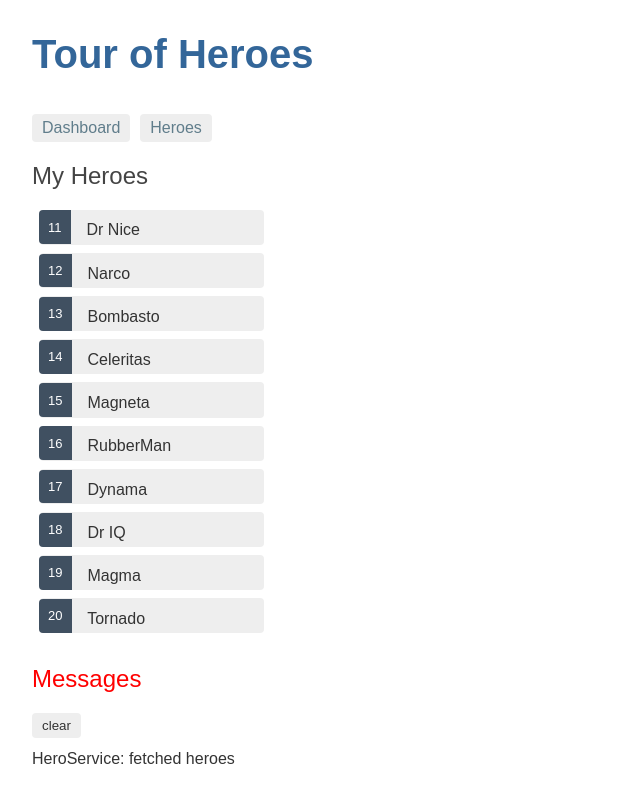
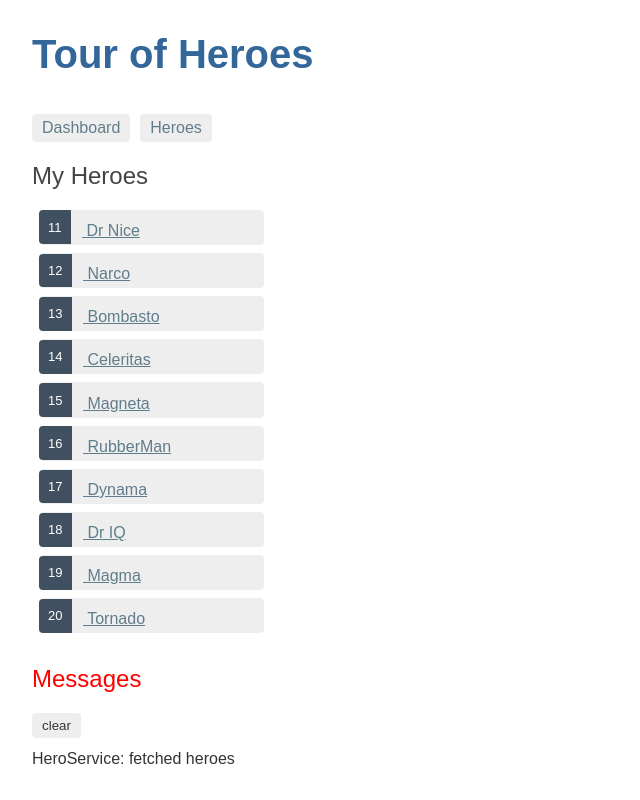
Before and after one commit to Dustin-Mikusko/angular-tour-of-heroes, an Angular app: page /heroes in a window 1280 px wide. Shown: the whole page, without its empty margins (0-640 px from the left). Built offline with nearby package versions, Linux system fonts and the light colour scheme.

Commit message:
Add multiple routerLinks to route to HeroDetialsComponent

```diff
--- a/src/app/app-routing.module.ts
+++ b/src/app/app-routing.module.ts
@@ -2,11 +2,13 @@
 import { RouterModule, Routes } from '@angular/router';
 import { HeroesComponent } from './heroes/heroes.component';
 import { DashboardComponent } from './dashboard/dashboard.component';
+import { HeroDetailComponent } from './hero-detail/hero-detail.component';
 
 const routes: Routes = [
   { path: '', redirectTo: '/dashboard', pathMatch: 'full' },
-  { path: 'heroes', component: HeroesComponent },
-  { path: 'dashboard', component: DashboardComponent }
+  { path: 'dashboard', component: DashboardComponent },
+  { path: 'detail/:id', component: HeroDetailComponent },
+  { path: 'heroes', component: HeroesComponent }
 ]
 
 
--- a/src/app/dashboard/dashboard.component.html
+++ b/src/app/dashboard/dashboard.component.html
@@ -1,6 +1,7 @@
 <h3>Top Heroes</h3>
 <div class="grid grod-pad">
-  <a *ngFor="let hero of heroes" class="col-1-4">
+  <a *ngFor="let hero of heroes" class="col-1-4"
+      routerLink="/detail/{{hero.id}}">
     <div class="module hero">
       <h4>{{hero.name}}</h4>
     </div>
--- a/src/app/heroes/heroes.component.html
+++ b/src/app/heroes/heroes.component.html
@@ -1,10 +1,8 @@
 <h2>My Heroes</h2>
 <ul class="heroes">
-  <li *ngFor="let hero of heroes"
-    [class.selected]="hero === selectedHero"
-    (click)="onSelect(hero)">
-    <span class="badge">{{hero.id}}</span> {{hero.name}}
+  <li *ngFor="let hero of heroes">
+    <a routerLink="/detail/{{hero.id}}">
+      <span class="badge">{{hero.id}}</span> {{hero.name}}
+    </a>
   </li>
 </ul>
-
-<app-hero-detail [hero]="selectedHero"></app-hero-detail>
```
